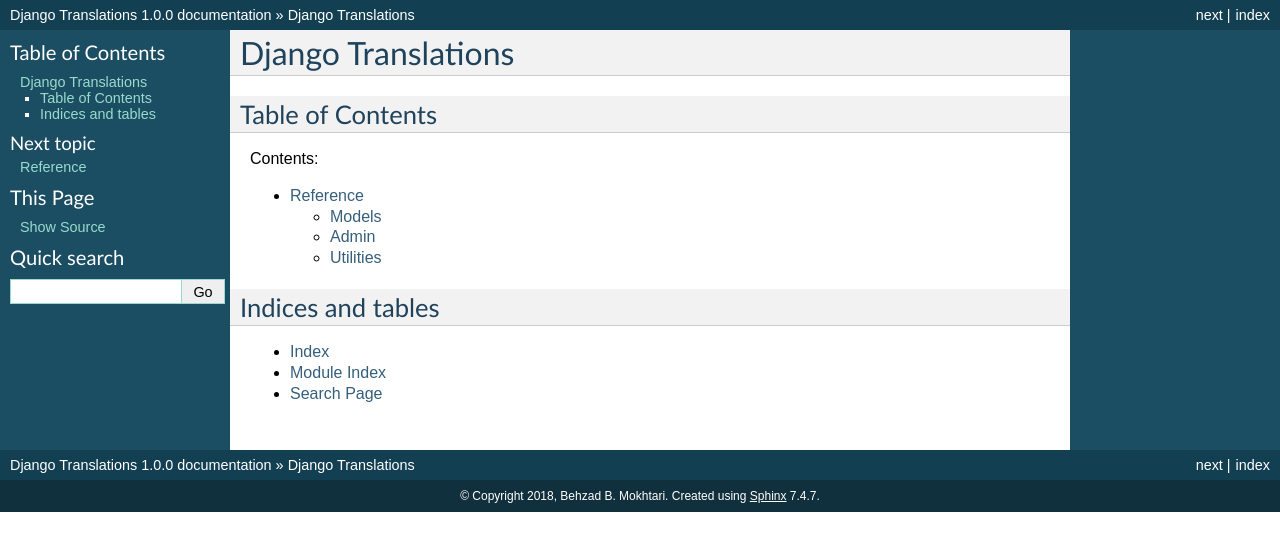
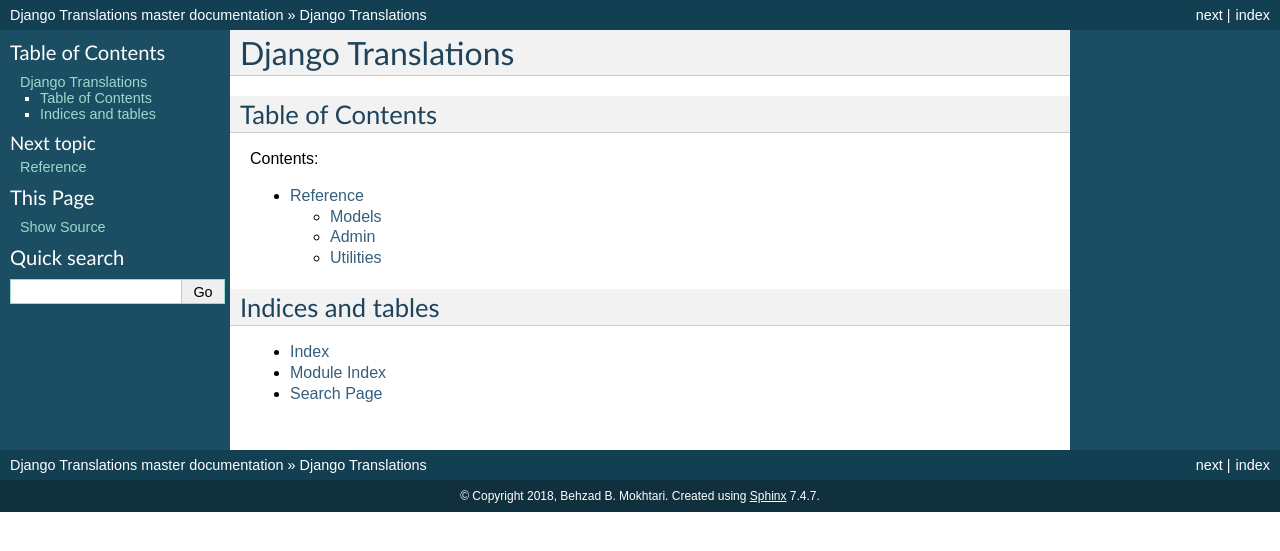
Before and after one commit to bbmokhtari/django-translations, a Sphinx documentation site: the page built from docs/index.rst, in a window 1280 px wide. Shown: the top 551 px of the page. Built offline with Sphinx 7.4.7, drawn with Linux system fonts in a browser that asks for light colours; the version number could not be read and is left out; part of the change alters nothing that is shown.

```diff
--- a/docs/conf.py
+++ b/docs/conf.py
@@ -36,10 +36,13 @@ project = 'Django Translations'
 copyright = '2018, Behzad B. Mokhtari'
 author = 'Behzad B. Mokhtari'
 
+# By GitHub and Travis tagging
+TRAVIS_BRANCH = os.environ.get('TRAVIS_BRANCH', 'master')
+
 # The short X.Y version
-version = ''
+version = TRAVIS_BRANCH # TODO: remove rc, beta, etc.
 # The full version, including alpha/beta/rc tags
-release = '1.0.0'
+release = TRAVIS_BRANCH
 
 
 # -- General configuration ---------------------------------------------------
```
